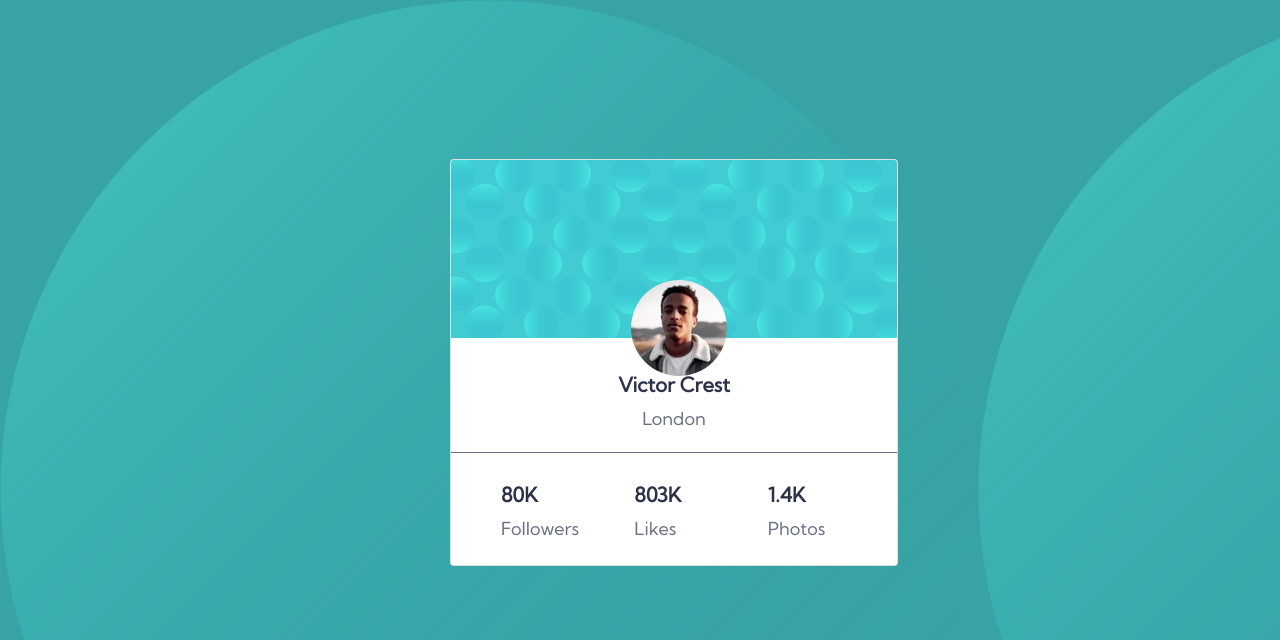
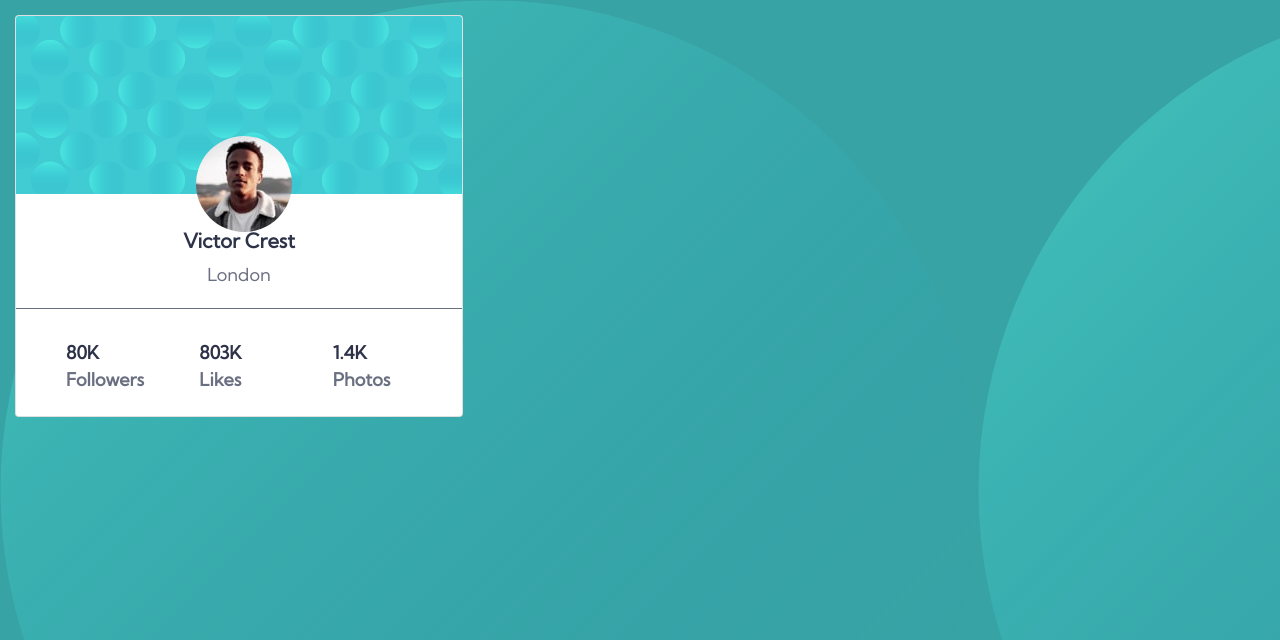
Before and after one commit to twalibnurrein07/Profile-card-component, a plain HTML site: page index.html in a window 1280 px wide. Drawn offline with nearby package versions, Linux system fonts and the light colour scheme.

Commit message:
Add files via upload

```diff
--- a/css/style.css
+++ b/css/style.css
@@ -5,9 +5,9 @@ font-size:18px;
 font-family: 'Kumbh Sans', sans-serif;
 }
 section{
-padding: 159px 200px 159px 450px;
+padding: 15px 20px 5px 15px;
 }
-h5{
+h5,.col-4{
   color: hsl(229,23%,23%);
   font-weight: 700;
 }
@@ -34,9 +34,9 @@ p{
   left: 180px;
 }
 
-@media  screen and (max width:769px){
+@media  screen and (min width:1440px){
   section{
-    padding:10px 20px 10px 20px;
-    background-color: red;
+    padding:padding: 159px 200px 159px 450px;
+
   }
 }
--- a/index.html
+++ b/index.html
@@ -16,7 +16,7 @@
       <div class="card" style="width: 28rem;">
   <img src="images/bg-pattern-card.svg" class="card-img-top" alt="...">
   <div class="card-body">
-    <img src="images/image-victor.jpg" class="victor" alt="">
+    <img src="images/image-victor.jpg" class="victor" alt="img-victor">
     <h5 class="card-title">Victor Crest</h5>
     <p class="card-text">London</p>
   </div>
@@ -24,26 +24,30 @@
   <div class="footer">
     <div class="row">
       <div class="col-4">
-          <h5>80K </h5>
-<p>Followers</p>
+        <div class="">
+          80K
+        </div>
+        <div class="">
+          <p>Followers</p>
+        </div>
+      </div>
 
+      <div class="col-4">
+        <div class="">
+          803K
+        </div>
+        <div class="">
+        <p>Likes </p>
+        </div>
+      </div>
 
-      </div>
       <div class="col-4">
-
-         <h5>  803K</h5>
-          <p>Likes </p>
-
-      </div>
-      <div class="col-4">
-
-           <h5>1.4K</h5>
-
-
-         <p>  Photos</p>
-
-
-
+        <div class="">
+           1.4K
+        </div>
+        <div class="">
+          <p>  Photos</p>
+        </div>
     </div>
 
 
```
